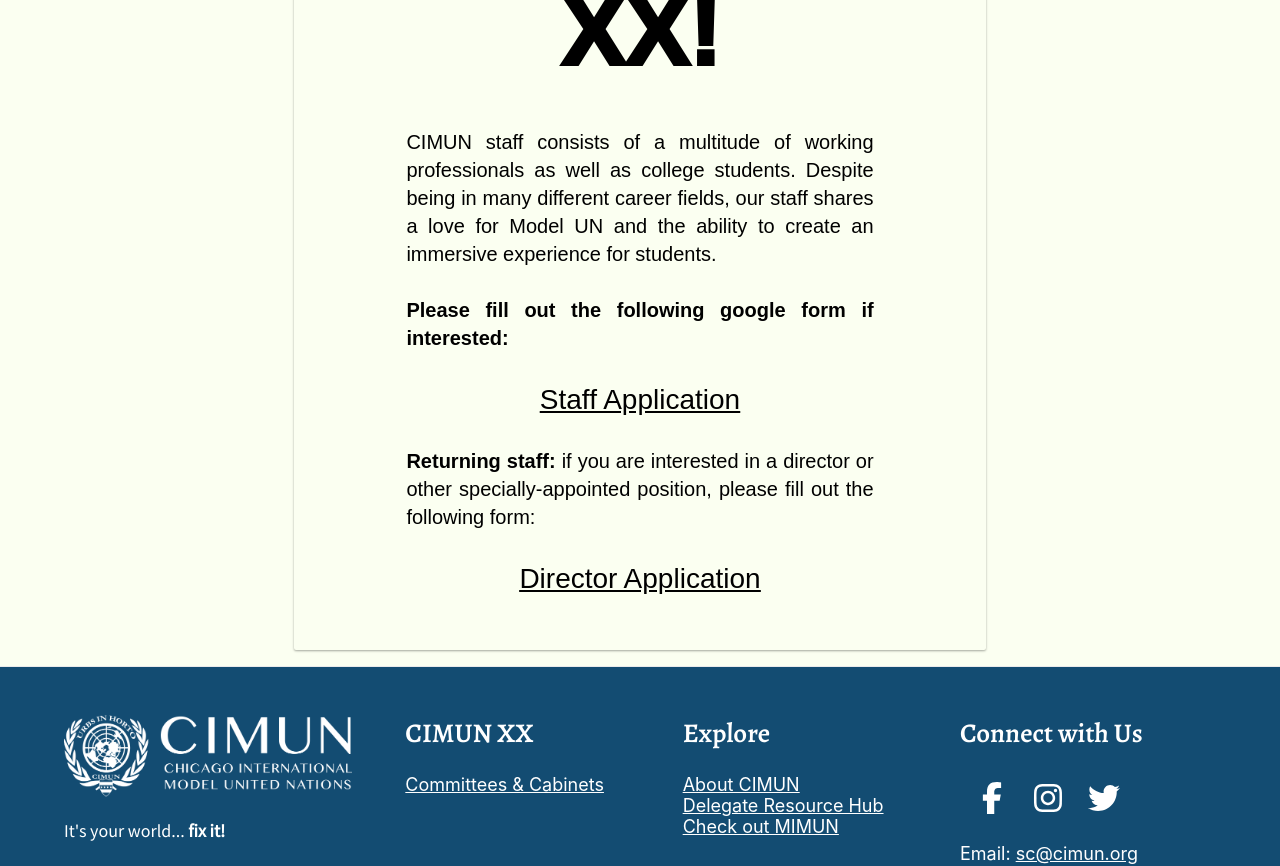
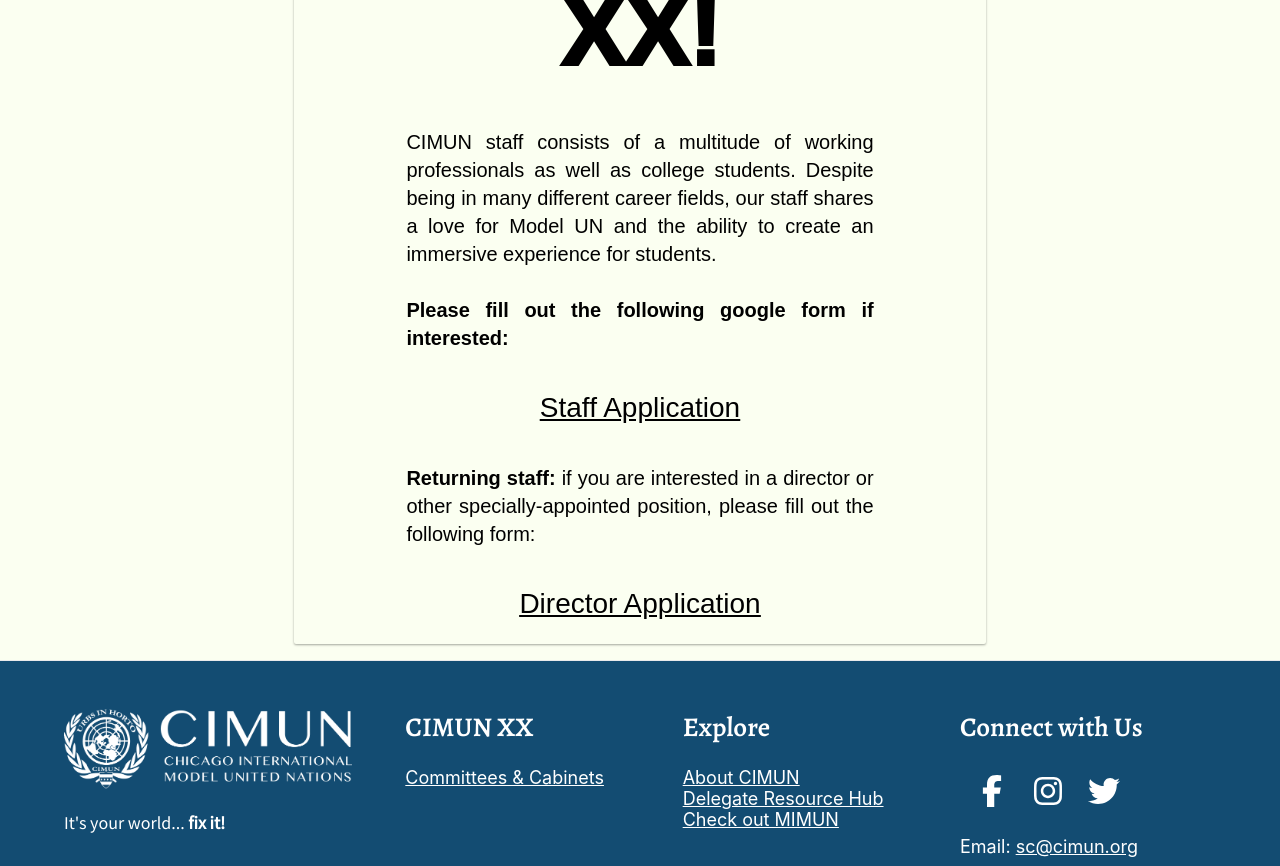
Before and after one commit to Model-UN/cimun-web, a Next.js app: page /staff-app in a window 1280 px wide. Shown: the part 1040-1906 px from the top of the page. Built offline with nearby package versions, Linux system fonts and the light colour scheme.

Commit message:
fixes various console errors

```diff
--- a/app/components/CommitteeCard.tsx
+++ b/app/components/CommitteeCard.tsx
@@ -133,7 +133,7 @@ export const CommitteeCard = (props: CommitteeCardProps) => {
 
   const committeeDescription = props.committee.Description ? (
     <Body size="1.1rem" line={1.5}>
-      <div dangerouslySetInnerHTML={{ __html: props.committee.Description }} />
+      <span dangerouslySetInnerHTML={{ __html: props.committee.Description }} />
     </Body>
   ) : (
     <></>
--- a/app/components/CommitteeDisplay.tsx
+++ b/app/components/CommitteeDisplay.tsx
@@ -9,7 +9,7 @@ const CommitteeDisplay = () => {
   const [timePeriod, setTimePeriod] = useState<string>("PD");
   const [committeeType, setCommitteeType] = useState<string>("COMMS");
   const committees = CommitteeDetails[timePeriod][committeeType].map(
-    (committee) => committee.getJSX(),
+    (committee, index) => committee.getJSX(index),
   );
 
   const handleSelectPeriod = (e) => {
--- a/app/components/staff.app.tsx
+++ b/app/components/staff.app.tsx
@@ -1,22 +1,22 @@
 import Link from "next/link";
 import { Title } from "../../components/infoColumns/infoColumns.styles";
-import { Body, SubTitle } from "../../styles/typography";
+import { Body } from "../../styles/typography";
 import { MaterialCard } from "./elements";
 import { colors } from "../../styles/colors";
 
 const StaffApp = () => {
   return (
     <MaterialCard flexdirection="column" $noAnimate background={colors.ivory}>
-      <Title margins="2vw 6rem 0 6rem" line={0.9} align="center">
+      <Title margins="2vw 6rem 0 6rem" align="center" line={0.9}>
         Apply to staff CIMUN XX!
       </Title>
       <br />
       <Body
+        line={1.4}
+        size="1.25rem"
+        align="justify"
         margins="2rem 6rem 0.5rem 6rem"
         $mobMargins="0 1rem 0 1rem"
-        line={1.4}
-        align="justify"
-        size="1.25rem"
       >
         CIMUN staff consists of a multitude of working professionals as well as
         college students. Despite being in many different career fields, our
@@ -27,17 +27,35 @@ const StaffApp = () => {
         <strong>
           Please fill out the following google form if interested:
         </strong>
+      </Body>
+      <Body
+        size="1.75rem"
+        self="center"
+        margins="2rem 6rem 0.5rem 6rem"
+        $mobMargins="0 1rem 0 1rem"
+      >
         <Link href="https://docs.google.com/forms/d/e/1FAIpQLSeOb1NQDFuQ-L4I-Bz9s8muxruEGPzbVzAMdZPTXpORUhySdQ/viewform?usp=sf_link">
-          <Body size="1.75rem" align="center">
-            <u>Staff Application</u>
-          </Body>
+          <u>Staff Application</u>
         </Link>
+      </Body>
+      <Body
+        line={1.4}
+        size="1.25rem"
+        align="justify"
+        margins="2rem 6rem 0.5rem 6rem"
+        $mobMargins="0 1rem 0 1rem"
+      >
         <strong>Returning staff:</strong> if you are interested in a director or
         other specially-appointed position, please fill out the following form:
+      </Body>
+      <Body
+        size="1.75rem"
+        self="center"
+        margins="2rem 6rem 0.5rem 6rem"
+        $mobMargins="0 1rem 0 1rem"
+      >
         <Link href="https://docs.google.com/forms/d/e/1FAIpQLSdSTioqDcE7yhfDKNbEV4-z0HNbiGq2fzFP7d7TBFestn7dSA/viewform?usp=sf_link">
-          <Body size="1.75rem" align="center">
-            <u>Director Application</u>
-          </Body>
+          <u>Director Application</u>
         </Link>
       </Body>
     </MaterialCard>
--- a/app/types/Committee.tsx
+++ b/app/types/Committee.tsx
@@ -39,7 +39,7 @@ export class Committee {
     this.Description = description;
   }
 
-  getJSX() {
-    return <CommitteeCard committee={this} />;
+  getJSX(index?) {
+    return <CommitteeCard key={index} committee={this} />;
   }
 }
--- a/components/footer/index.tsx
+++ b/components/footer/index.tsx
@@ -10,10 +10,9 @@ import {
   FooterCol,
   FooterColFirst,
   FootH2,
-  SocialAnchor
+  SocialAnchor,
 } from "./Footer.styles";
 import { FontAwesomeIcon } from "@fortawesome/react-fontawesome";
-
 
 const Footer: React.FC = () => (
   <StyledFooter>
@@ -24,9 +23,8 @@ const Footer: React.FC = () => (
             <Image
               alt="CIMUN logo"
               src="/cimun_footer.png"
-              layout="responsive"
-              width={105}
-              height={30}
+              width={288}
+              height={80}
             />
           </div>
           <p>
@@ -80,19 +78,25 @@ const Footer: React.FC = () => (
         <FooterCol>
           <FootH2>Connect with Us</FootH2>
           <div>
-            <SocialAnchor href="https://www.facebook.com/CIMUNMUNDO"
+            <SocialAnchor
+              href="https://www.facebook.com/CIMUNMUNDO"
               target="_blank"
-              rel="noreferrer">
+              rel="noreferrer"
+            >
               <FontAwesomeIcon icon={["fab", "facebook-f"]} />
             </SocialAnchor>
-            <SocialAnchor href="https://www.instagram.com/cimun_mundo/"
+            <SocialAnchor
+              href="https://www.instagram.com/cimun_mundo/"
               target="_blank"
-              rel="noreferrer">
+              rel="noreferrer"
+            >
               <FontAwesomeIcon icon={["fab", "instagram"]} />
             </SocialAnchor>
-            <SocialAnchor href="https://twitter.com/CIMUN_MUNDO"
+            <SocialAnchor
+              href="https://twitter.com/CIMUN_MUNDO"
               target="_blank"
-              rel="noreferrer">
+              rel="noreferrer"
+            >
               <FontAwesomeIcon icon={["fab", "twitter"]} />
             </SocialAnchor>
           </div>
@@ -125,7 +129,7 @@ const Footer: React.FC = () => (
         <div />
       </FooterSection>
     </FooterNav>
-  </StyledFooter >
+  </StyledFooter>
 );
 
 export default Footer;
--- a/components/headerNav/index.tsx
+++ b/components/headerNav/index.tsx
@@ -1,5 +1,6 @@
 import React, { useState } from "react";
 import Link from "next/link";
+import Image from "next/image";
 import { FontAwesomeIcon } from "@fortawesome/react-fontawesome";
 import {
   HeaderWrapper,
@@ -21,8 +22,8 @@ const HeaderNav = () => {
   return (
     <HeaderWrapper>
       <LogoWrapper>
-        <Link href="/" legacyBehavior>
-          <Logo src="/cimun-logo.png" />
+        <Link href="/" aria-label="CIMUN Home">
+          <Image height={32} width={32} alt="" src="/cimun-logo.png" />
         </Link>
       </LogoWrapper>
       <ListContainer>
```
